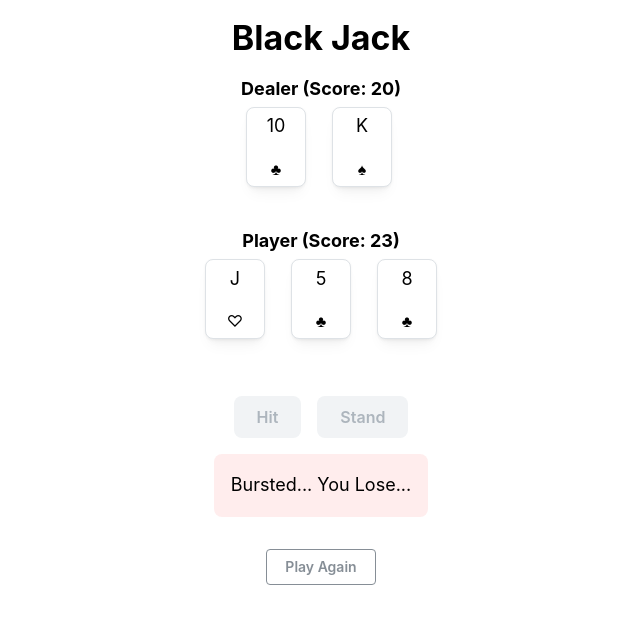
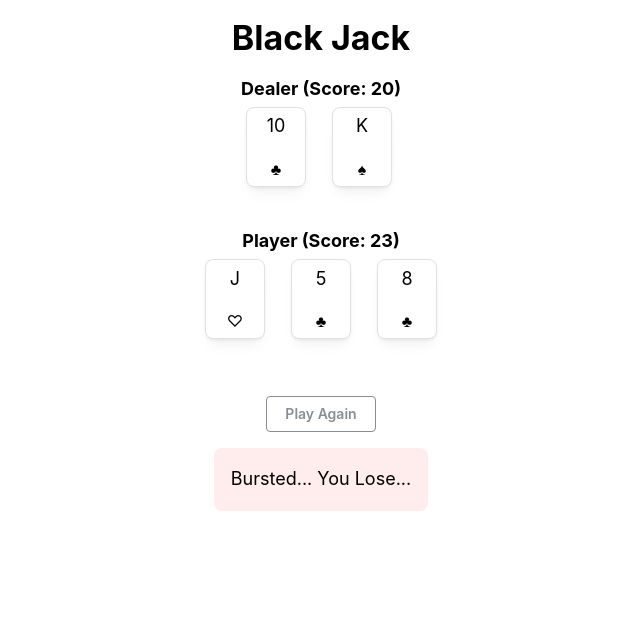
Before and after one commit to Hiromu-USHIHARA/ReactBlackJack, a React (Create React App) app: page / in a window 1280 px wide. Both pictures are taken after a click on the button "Hit". Shown: the top 624 px of the page, without its empty margins (319-959 px from the left). Built offline with nearby package versions, Linux system fonts and the light colour scheme.

Commit message:
Update UI

```diff
--- a/src/App.js
+++ b/src/App.js
@@ -82,7 +82,15 @@ function App(){
         <Title order={1}>Black Jack</Title>
           <Hand cards={dealerHand} title={`Dealer (Score: ${dealerScore})`} />
           <Hand cards={playerHand} title={`Player (Score: ${playerScore})`} />
-          <Controls onHit={handleHit} onStand={handleStand} disabled={gameOver} />
+          {!gameOver && (
+            <Controls onHit={handleHit} onStand={handleStand} disabled={gameOver} />
+          )}
+
+          {gameOver && (
+            <Button onClick={handleRestart} mt="md" color="gray" variant="outline">
+              Play Again
+            </Button>
+          )}
 
           {message && (
             <Alert
@@ -97,12 +105,6 @@ function App(){
               </Text>
             </Alert>
           )}
-
-          {gameOver && (
-            <Button onClick={handleRestart} mt="md" color="gray" variant="outline">
-              Play Again
-            </Button>
-          )}
       </Stack>
     </Container>
   );
```
